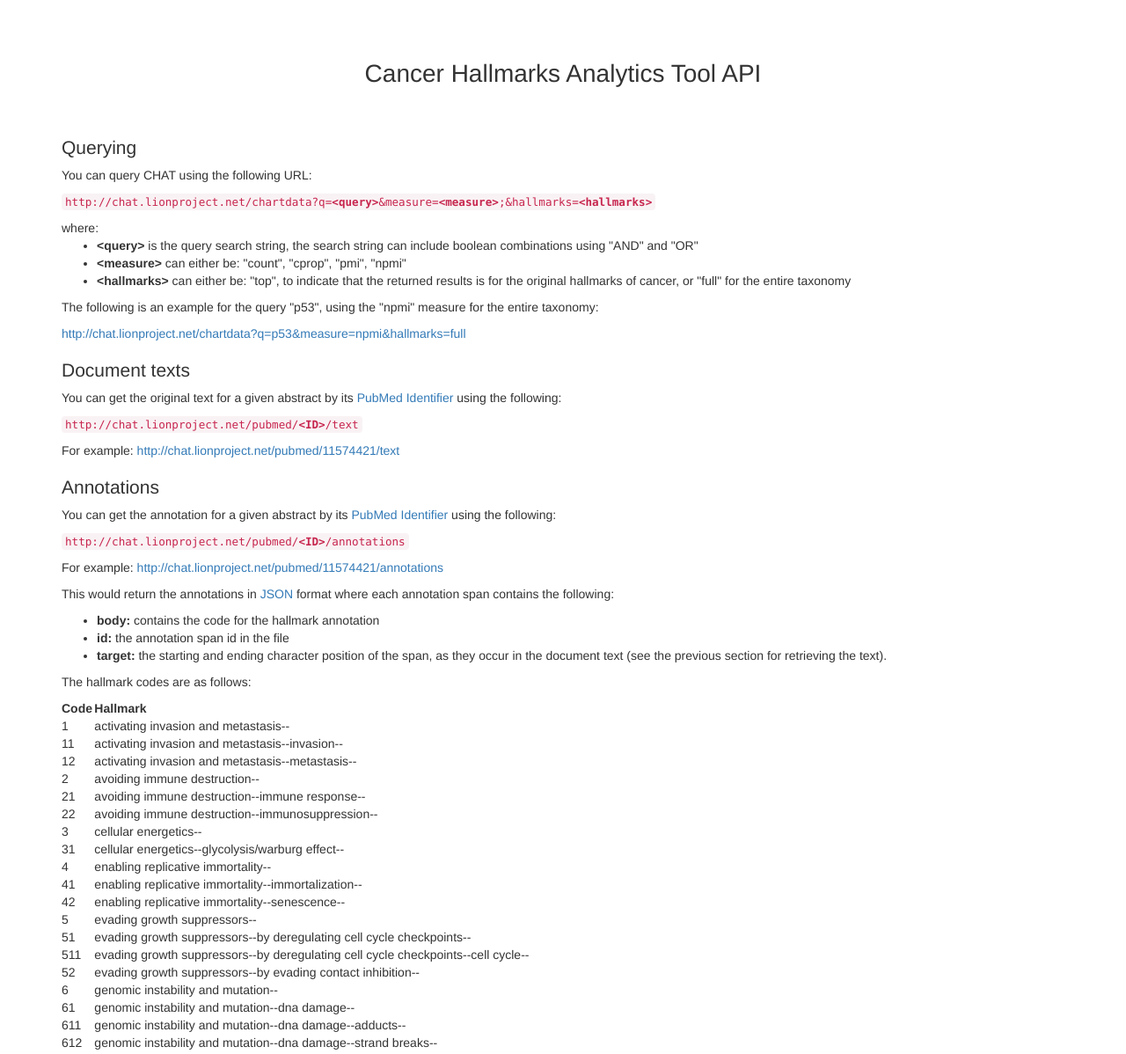
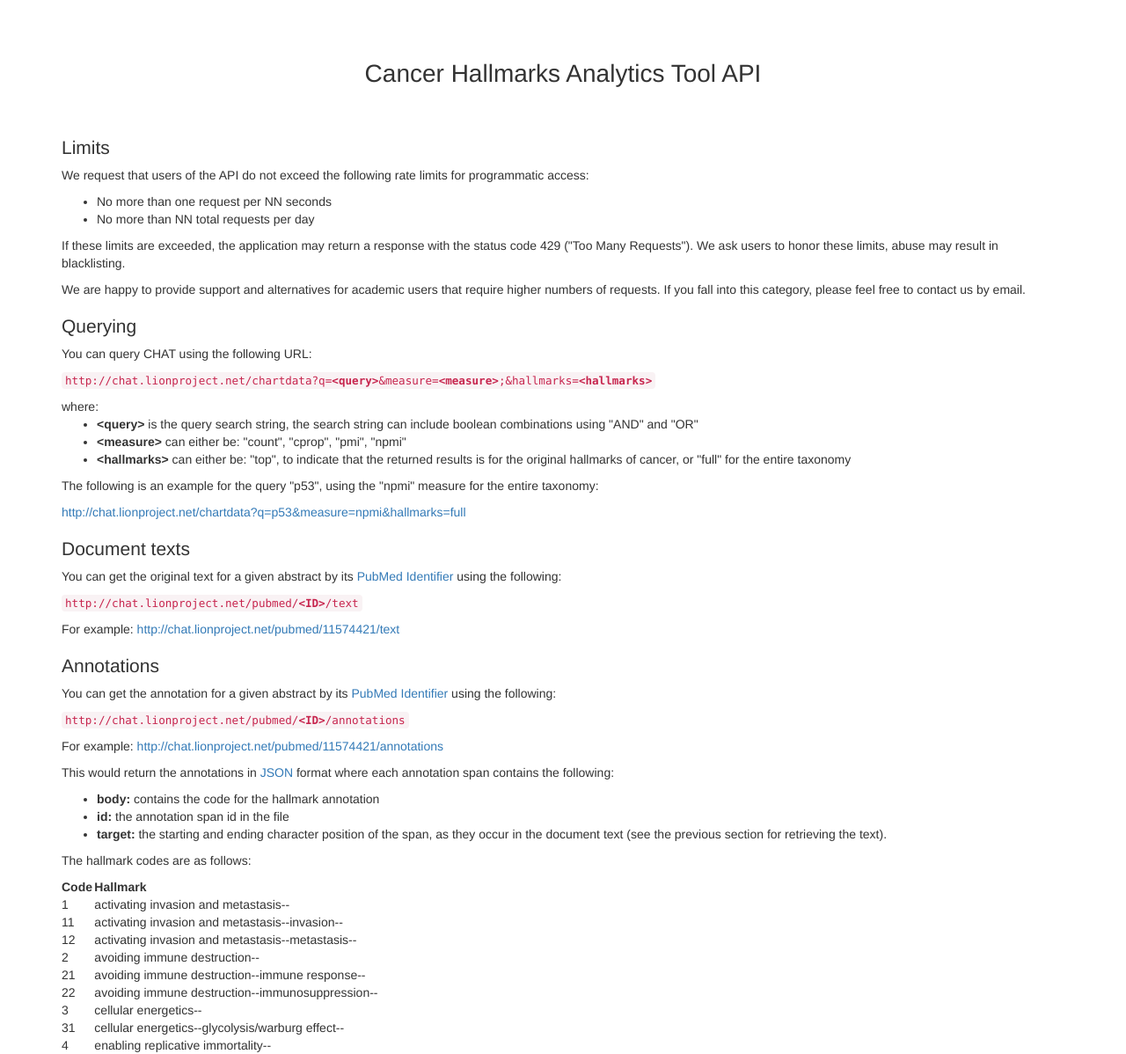
Before and after one commit to cambridgeltl/chat, a Flask app: page /api in a window 1280 px wide. Shown: the part 51-1249 px from the top of the page at 88% size. Run offline with Flask 2, Linux system fonts and the light colour scheme; parts of the project's set-up code (start-up, migrations or seed data) failed here and were passed over; some libraries are stand-ins or nearby versions.

Commit message:
API usage limits (w/placeholders)

```diff
--- a/chat/templates/api.html
+++ b/chat/templates/api.html
@@ -2,6 +2,30 @@
 {% block title %}Cancer Hallmarks Analytics Tool{% endblock %}
 {% block content %}
     <h1>Cancer Hallmarks Analytics Tool API</h1>
+
+<h2>Limits</h2>
+
+<p>
+  We request that users of the API do not exceed the following rate limits
+  for programmatic access:
+</p>
+
+<ul>
+  <li>No more than one request per NN seconds</li>
+  <li>No more than NN total requests per day</li>
+</ul>
+
+<p>
+  If these limits are exceeded, the application may return a response
+  with the status code 429 ("Too Many Requests"). We ask users to
+  honor these limits, abuse may result in blacklisting.
+</p>
+
+<p>
+  We are happy to provide support and alternatives for academic users
+  that require higher numbers of requests. If you fall into this
+  category, please feel free to contact us by email.
+</p>
 
 <h2>Querying</h2>
 
```
